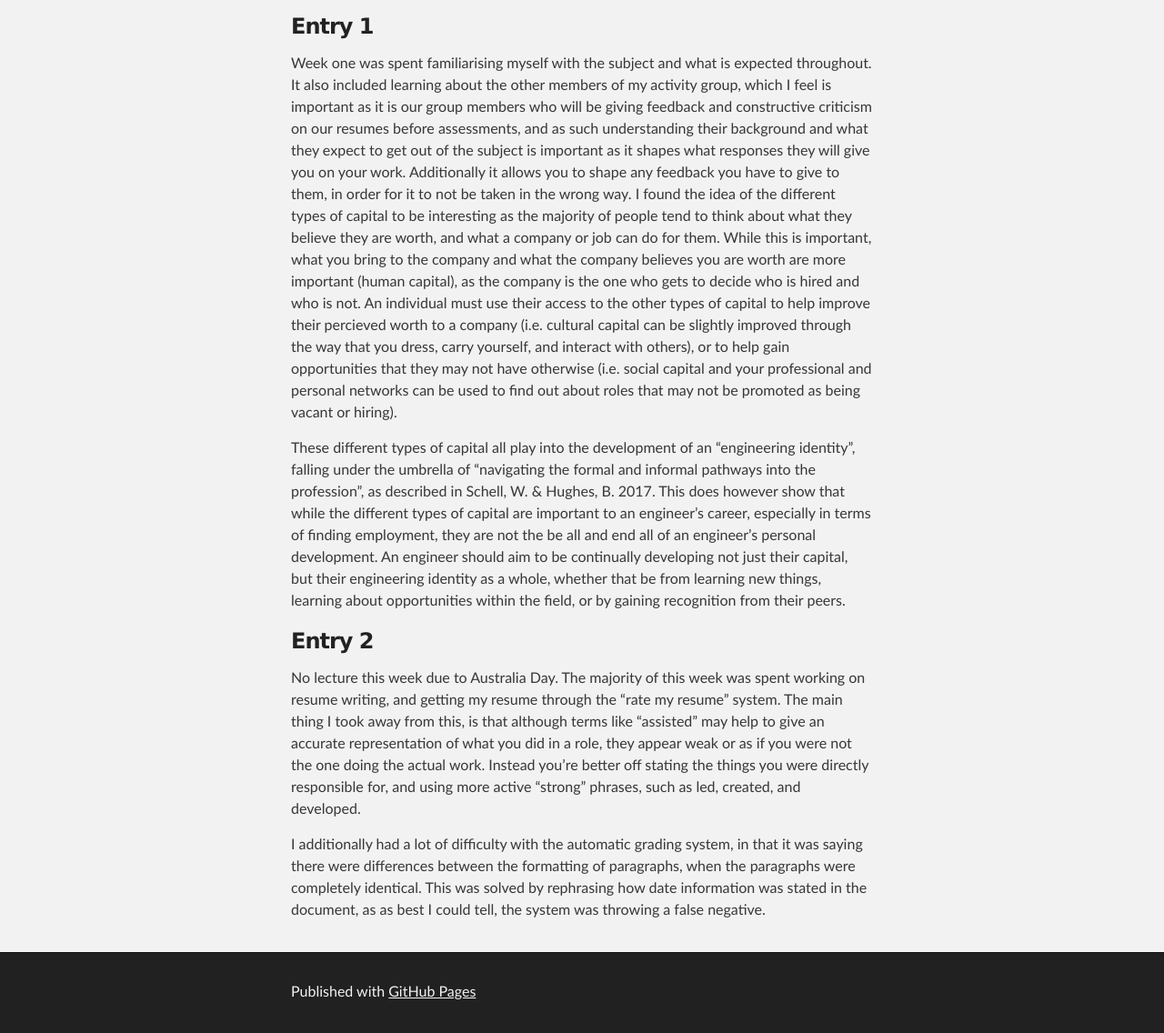
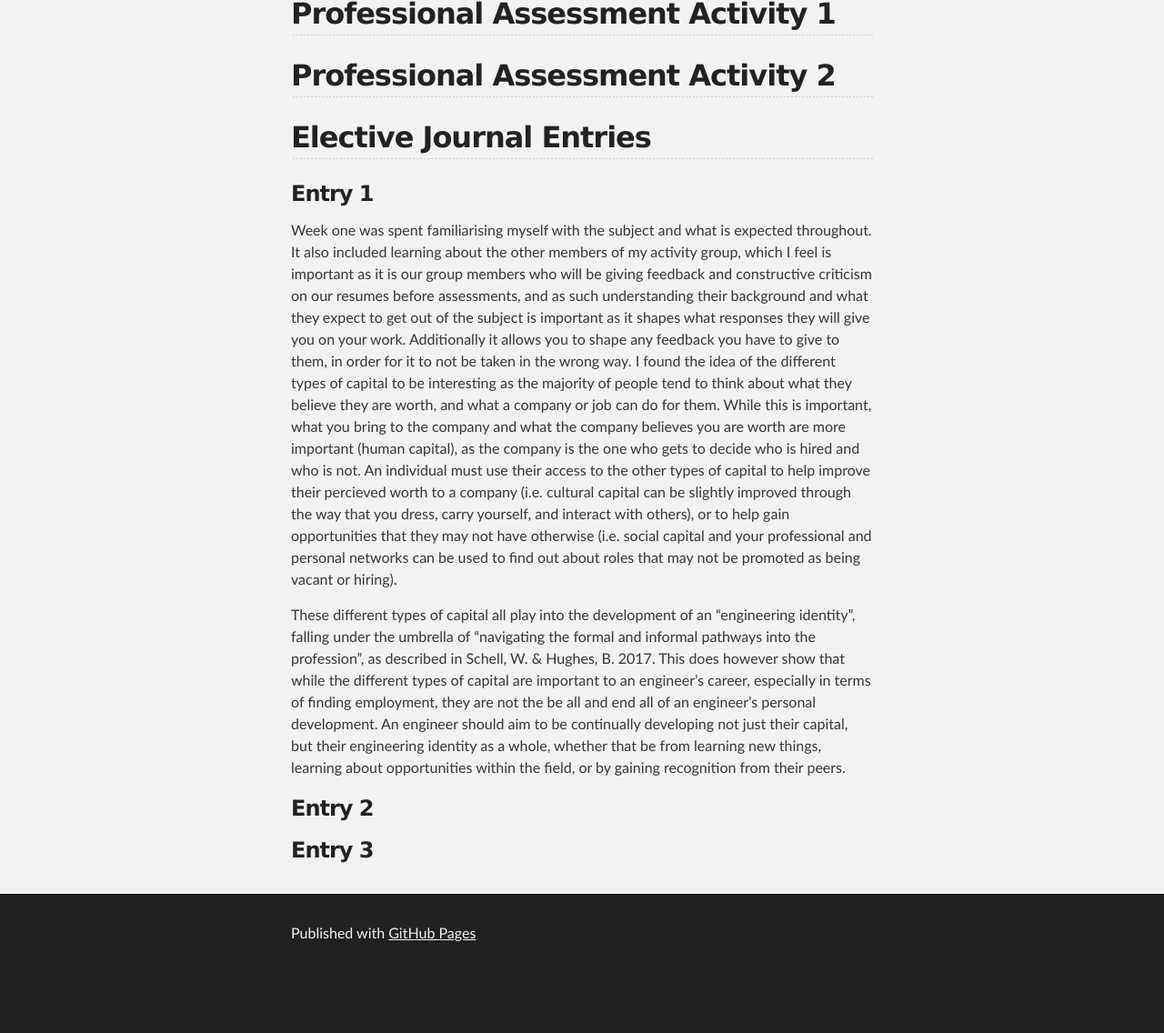
Before and after one commit to 13197963/13197963.github.io, a Jekyll site: the page built from learnJournal.md, in a window 1280 px wide and 1400 px high, scrolled down 1274 px, cut to the strip 264-1400 px from the top of the window. Shown: the whole strip at 91% size. Built offline with Jekyll 4.4.1, drawn with Linux system fonts in a browser that asks for light colours; our own code applies the rules of GitHub Pages for plain Markdown files; after the commit the page ends 2611 px from its top, so only the background shows below that; some of the changed text lies outside the part shown.

Commit message:
Update learnJournal.md

```diff
--- a/learnJournal.md
+++ b/learnJournal.md
@@ -5,6 +5,8 @@ layout: default
 
 ### List of Entries
 >- [Careers Fair](./learnJournal.md#careers-fair)
+>- [Professional Assessment Activity 1](./learnJournal.md#)
+>- [Professional Assessment Activity 2](./learnJournal.md#)
 >- [Elective Learning Journals](./learnJournal.md#elective-journal-entries)
     >- [Entry 1](./learnJournal.md#entry-1)
     >- [Entry 2](./learnJournal.md#entry-2)
@@ -28,6 +30,14 @@ Although social media is prevalent throughout the industry, and has its place in
 ![Career Fair Goodies](./assets/images/careerFair.JPG)
 
 
+## Professional Assessment Activity 1
+
+
+
+## Professional Assessment Activity 2
+
+
+
 ## Elective Journal Entries
 
 ### Entry 1
@@ -39,10 +49,8 @@ These different types of capital all play into the development of an "engineerin
 
 
 
-
 ### Entry 2
 
-No lecture this week due to Australia Day.
-The majority of this week was spent working on resume writing, and getting my resume through the "rate my resume" system. The main thing I took away from this, is that although terms like "assisted" may help to give an accurate representation of what you did in a role, they appear weak or as if you were not the one doing the actual work. Instead you're better off stating the things you were directly responsible for, and using more active "strong" phrases, such as led, created, and developed.
 
-I additionally had a lot of difficulty with the automatic grading system, in that it was saying there were differences between the formatting of paragraphs, when the paragraphs were completely identical. This was solved by rephrasing how date information was stated in the document, as as best I could tell, the system was throwing a false negative.
+
+### Entry 3
```
